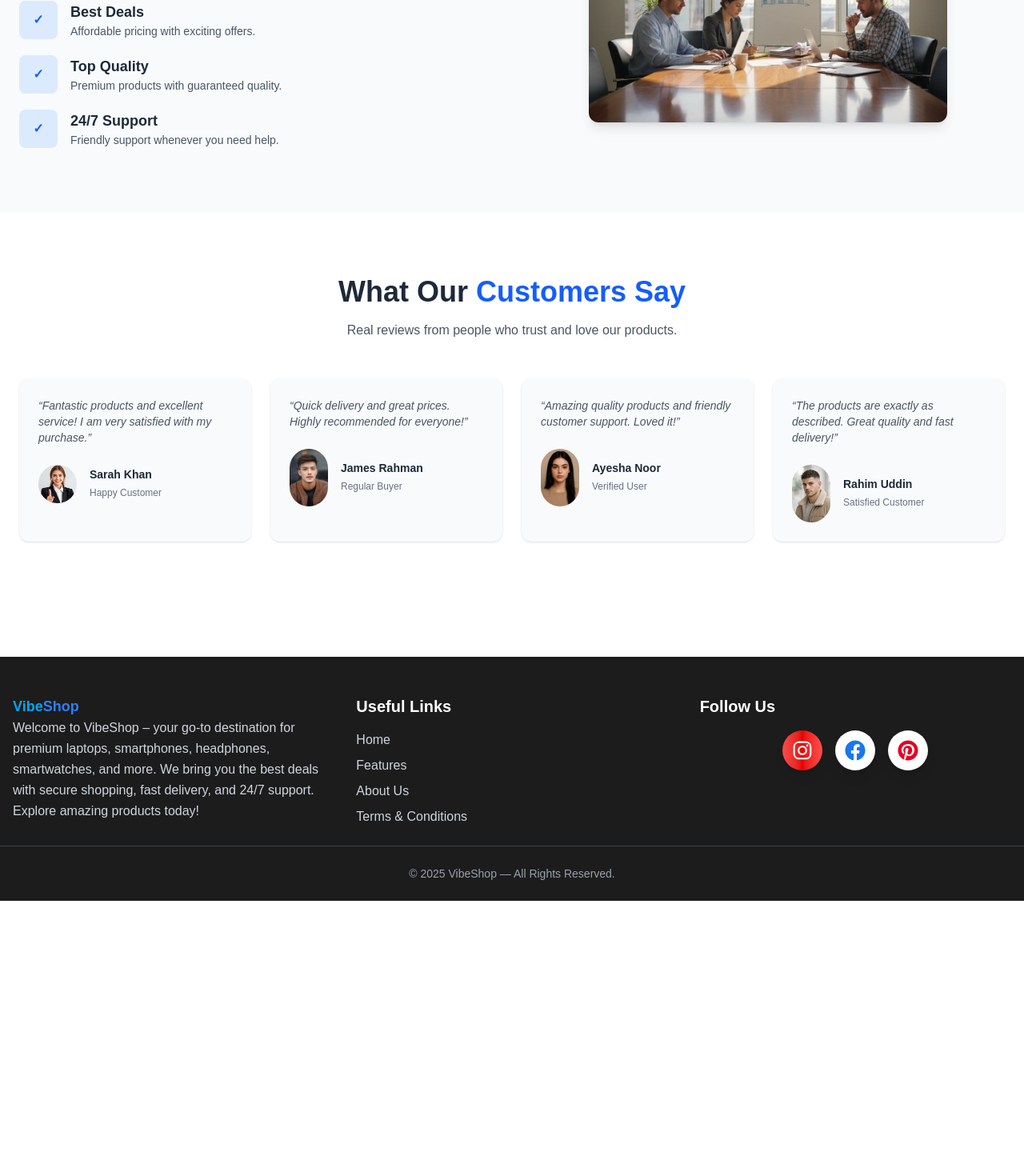
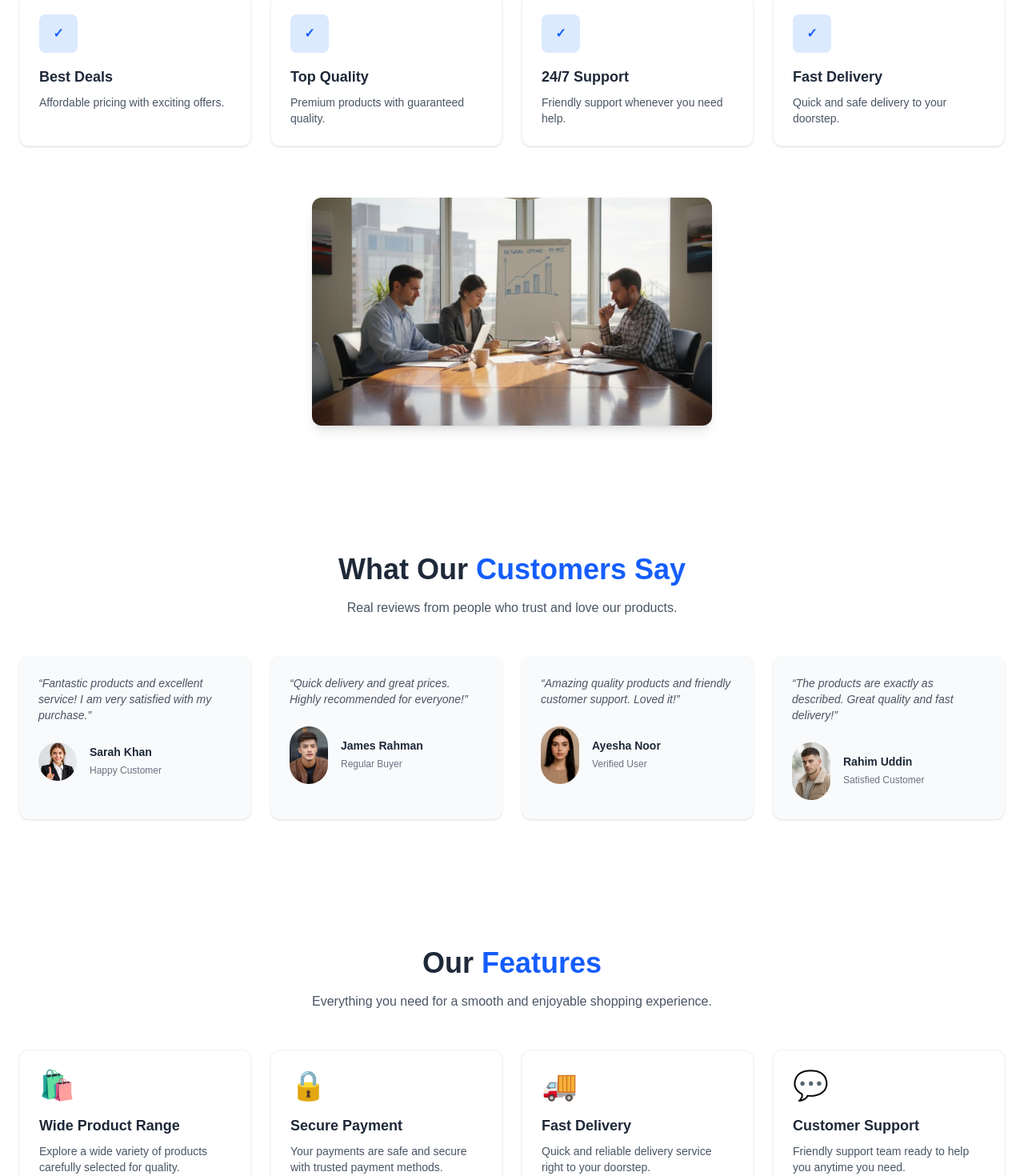
Before and after one commit to evrahimhasan/vibe-shop-next, a Next.js app: page / in a window 1280 px wide. Shown: the part 760-2230 px from the top of the page at 80% size. Before the commit the page ends 1886 px from the top, so only its background shows below. Built offline with nearby package versions, Linux system fonts and the light colour scheme.

Commit message:
added Features section

```diff
--- a/src/app/features/page.jsx
+++ /dev/null
@@ -1,11 +0,0 @@
-import React from 'react';
-
-const Features = () => {
-    return (
-        <div>
-            This is features page
-        </div>
-    );
-};
-
-export default Features;
--- a/src/app/page.jsx
+++ b/src/app/page.jsx
@@ -1,4 +1,5 @@
 import Banner from "@/components/Banner";
+import Features from "@/components/Features";
 import Testimonials from "@/components/Testimonials";
 import WhyUs from "@/components/WhyUs";
 import Image from "next/image";
@@ -9,6 +10,7 @@ export default function Home() {
       <Banner></Banner>
       <WhyUs></WhyUs>
       <Testimonials></Testimonials>
+      <Features></Features>
     </div>
   );
 }
--- /dev/null
+++ b/src/components/Features.jsx
@@ -0,0 +1,69 @@
+import React from 'react';
+
+const Features = () => {
+    const features = [
+        {
+            title: "Wide Product Range",
+            description:
+                "Explore a wide variety of products carefully selected for quality.",
+            icon: "🛍️",
+        },
+        {
+            title: "Secure Payment",
+            description:
+                "Your payments are safe and secure with trusted payment methods.",
+            icon: "🔒",
+        },
+        {
+            title: "Fast Delivery",
+            description:
+                "Quick and reliable delivery service right to your doorstep.",
+            icon: "🚚",
+        },
+        {
+            title: "Customer Support",
+            description:
+                "Friendly support team ready to help you anytime you need.",
+            icon: "💬",
+        },
+    ];
+    return (
+        <section className="bg-white py-20">
+            <div className="max-w-7xl mx-auto px-6">
+
+                {/* Section Title */}
+                <div className="text-center max-w-xl mx-auto">
+                    <h2 className="text-3xl md:text-4xl font-bold text-gray-800">
+                        Our <span className="text-blue-600">Features</span>
+                    </h2>
+                    <p className="mt-4 text-gray-600">
+                        Everything you need for a smooth and enjoyable shopping experience.
+                    </p>
+                </div>
+
+                {/* Feature Cards */}
+                <div className="mt-12 grid grid-cols-1 sm:grid-cols-2 md:grid-cols-4 gap-6">
+                    {features.map((item, index) => (
+                        <div
+                            key={index}
+                            className="p-6 rounded-xl border border-gray-100 shadow-sm hover:shadow-lg transition"
+                        >
+                            <div className="text-4xl mb-4">{item.icon}</div>
+
+                            <h4 className="text-lg font-semibold text-gray-800">
+                                {item.title}
+                            </h4>
+
+                            <p className="mt-2 text-sm text-gray-600">
+                                {item.description}
+                            </p>
+                        </div>
+                    ))}
+                </div>
+
+            </div>
+        </section>
+    );
+};
+
+export default Features;
--- a/src/components/WhyUs.jsx
+++ b/src/components/WhyUs.jsx
@@ -2,77 +2,72 @@ import React from 'react';
 import Image from "next/image";
 
 const WhyUs = () => {
+    const features = [
+        {
+            title: "Best Deals",
+            description: "Affordable pricing with exciting offers.",
+            icon: "✓",
+        },
+        {
+            title: "Top Quality",
+            description: "Premium products with guaranteed quality.",
+            icon: "✓",
+        },
+        {
+            title: "24/7 Support",
+            description: "Friendly support whenever you need help.",
+            icon: "✓",
+        },
+        {
+            title: "Fast Delivery",
+            description: "Quick and safe delivery to your doorstep.",
+            icon: "✓",
+        },
+    ];
     return (
-        <section className="bg-gray-50 py-20">
-            <div className="max-w-7xl mx-auto px-6 grid grid-cols-1 md:grid-cols-2 gap-12 items-center">
+        <section className="bg-white py-20">
+            <div className="max-w-7xl mx-auto px-6">
 
-                {/* LEFT CONTENT */}
-                <div>
+                {/* Section Title */}
+                <div className="text-center max-w-xl mx-auto">
                     <h2 className="text-3xl md:text-4xl font-bold text-gray-800">
                         Why Choose <span className="text-blue-600">Us</span>
                     </h2>
-
-                    <p className="mt-4 text-gray-600 max-w-md">
-                        We provide the best quality products with affordable pricing
-                        and reliable customer support you can trust.
-                    </p>
-
-                    <div className="mt-8 space-y-5">
-                        {/* Item 1 */}
-                        <div className="flex items-start gap-4">
-                            <div className="w-12 h-12 flex items-center justify-center rounded-lg bg-blue-100 text-blue-600 font-bold">
-                                ✓
-                            </div>
-                            <div>
-                                <h4 className="text-lg font-semibold text-gray-800">
-                                    Best Deals
-                                </h4>
-                                <p className="text-gray-600 text-sm">
-                                    Affordable pricing with exciting offers.
+                    <p className="mt-4 text-gray-600">
+                        Reasons why customers love and trust our platform.
                     </p>
                 </div>
+
+                {/* Cards */}
+                <div className="mt-12 grid grid-cols-1 sm:grid-cols-2 md:grid-cols-4 gap-6">
+                    {features.map((item, index) => (
+                        <div
+                            key={index}
+                            className="p-6 rounded-xl border border-gray-100 shadow-sm hover:shadow-lg transition"
+                        >
+                            <div className="w-12 h-12 flex items-center justify-center rounded-lg bg-blue-100 text-blue-600 font-bold mb-4">
+                                {item.icon}
                             </div>
 
-                        {/* Item 2 */}
-                        <div className="flex items-start gap-4">
-                            <div className="w-12 h-12 flex items-center justify-center rounded-lg bg-blue-100 text-blue-600 font-bold">
-                                ✓
-                            </div>
-                            <div>
                             <h4 className="text-lg font-semibold text-gray-800">
-                                    Top Quality
+                                {item.title}
                             </h4>
-                                <p className="text-gray-600 text-sm">
-                                    Premium products with guaranteed quality.
+
+                            <p className="mt-2 text-sm text-gray-600">
+                                {item.description}
                             </p>
                         </div>
+                    ))}
                 </div>
 
-                        {/* Item 3 */}
-                        <div className="flex items-start gap-4">
-                            <div className="w-12 h-12 flex items-center justify-center rounded-lg bg-blue-100 text-blue-600 font-bold">
-                                ✓
-                            </div>
-                            <div>
-                                <h4 className="text-lg font-semibold text-gray-800">
-                                    24/7 Support
-                                </h4>
-                                <p className="text-gray-600 text-sm">
-                                    Friendly support whenever you need help.
-                                </p>
-                            </div>
-                        </div>
-                    </div>
-                </div>
-
-                {/* RIGHT IMAGE */}
-                <div className="flex justify-center">
+                {/* Optional Image */}
+                <div className="mt-16 flex justify-center">
                     <Image
                         src="/why-us.png"
-                        alt="Products"
+                        alt="Why Choose Us"
                         width={500}
                         height={400}
-                       className="w-full max-w-md rounded-xl shadow-lg"
+                        className="rounded-xl shadow-lg"
                     />
                 </div>
 
```
Lines whose indentation alone changed are shown as unchanged.
